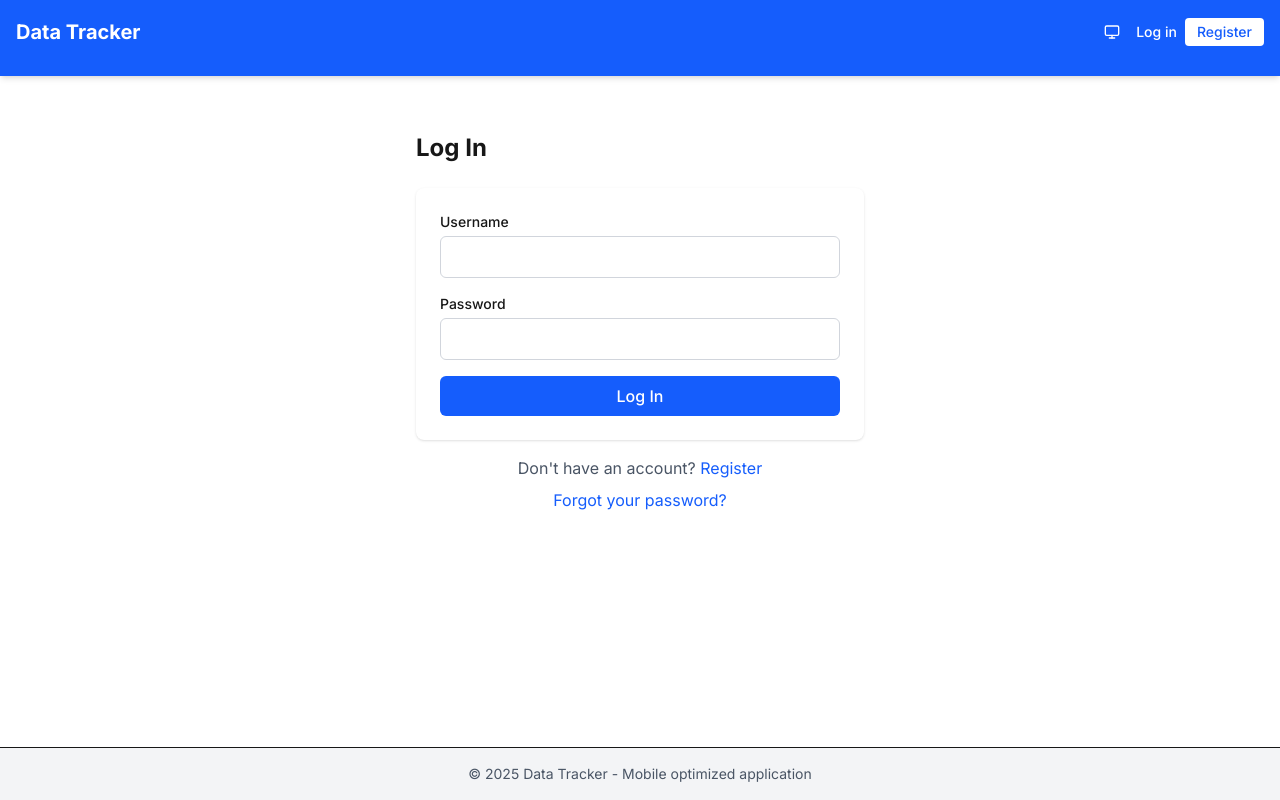
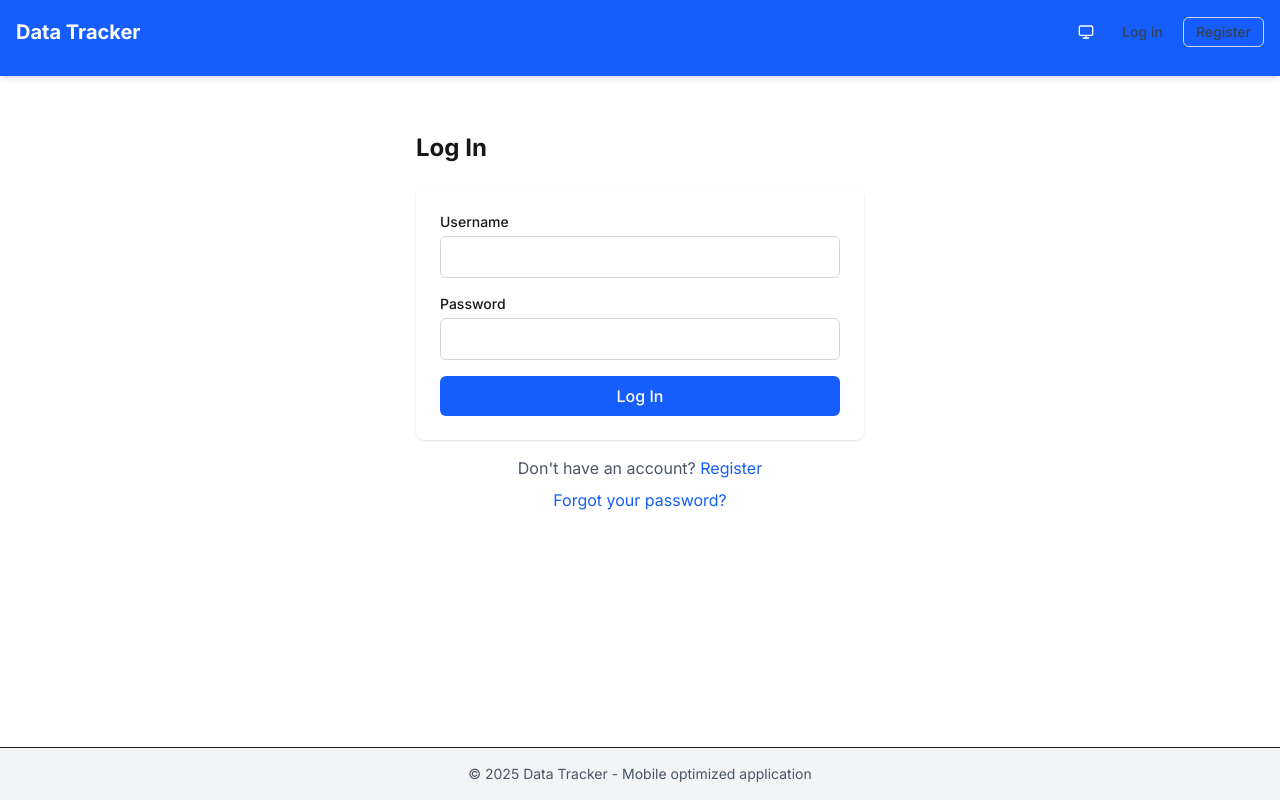
Before and after one commit to small-coding-dojo/weight-tracking, a Next.js app: page /login in a window 1280 px wide. Built offline with nearby package versions, Linux system fonts and the light colour scheme; no server answers.

Commit message:
refactor: use button component in various places

```diff
--- a/package.json
+++ b/package.json
@@ -10,6 +10,7 @@
   },
   "dependencies": {
     "@prisma/client": "^6.7.0",
+    "@radix-ui/react-slot": "^1.2.2",
     "bcryptjs": "^3.0.2",
     "chart.js": "^4.4.9",
     "date-fns": "^4.1.0",
--- a/src/app/chart/page.tsx
+++ b/src/app/chart/page.tsx
@@ -646,36 +646,36 @@ export default function ChartPage() {
           <div className="flex items-center space-x-3">
             <span className="text-sm text-gray-600">View mode:</span>
             <div className="flex items-center">
-              <button
+              <Button
                 onClick={() => setShowDailyAverages(true)}
-                className={`px-3 py-1 text-sm rounded-l ${
-                  showDailyAverages
-                    ? 'bg-blue-600 text-white'
-                    : 'bg-gray-100 text-gray-700 hover:bg-gray-200'
+                className={`px-0 rounded-l ${
+                  !showDailyAverages ? 'bg-gray-100 text-gray-700 hover:bg-gray-200 dark:bg-gray-700 dark:text-gray-300 dark:hover:bg-gray-600' : ''
                 }`}
+                variant={showDailyAverages ? "primary" : "outline"}
+                size="sm"
               >
                 Daily Averages
-              </button>
-              <button
+              </Button>
+              <Button
                 onClick={() => setShowDailyAverages(false)}
-                className={`px-3 py-1 text-sm rounded-r ${
-                  !showDailyAverages
-                    ? 'bg-blue-600 text-white'
-                    : 'bg-gray-100 text-gray-700 hover:bg-gray-200'
+                className={`px-0 rounded-r ${
+                  showDailyAverages ? 'bg-gray-100 text-gray-700 hover:bg-gray-200 dark:bg-gray-700 dark:text-gray-300 dark:hover:bg-gray-600' : ''
                 }`}
+                variant={!showDailyAverages ? "primary" : "outline"}
+                size="sm"
               >
                 All Data Points
-              </button>
+              </Button>
             </div>
-            <button
+            <Button
               onClick={exportChart}
-              className={`px-3 py-1 text-sm rounded bg-green-600 text-white hover:bg-green-700 ${
-                isExporting ? 'opacity-50 cursor-not-allowed' : ''
-              }`}
+              variant="success"
+              size="sm"
               disabled={isExporting}
+              isLoading={isExporting}
             >
               {isExporting ? 'Exporting...' : 'Export Chart'}
-            </button>
+            </Button>
           </div>
         )}
       </div>
@@ -721,36 +721,30 @@ export default function ChartPage() {
             </div>
 
             <div className="flex gap-2">
-              <button
+              <Button
                 onClick={resetDateRange}
-                className={`px-4 py-2 rounded transition-colors ${
-                  isDarkMode
-                    ? 'bg-gray-700 text-gray-300 hover:bg-gray-600'
-                    : 'bg-gray-100 text-gray-700 hover:bg-gray-200'
-                }`}
+                variant="outline"
+                size="sm"
               >
                 Reset
-              </button>
+              </Button>
             </div>
           </div>
 
           <div className="mt-3 flex flex-wrap gap-2">
             <span className={`text-sm self-center mr-2 ${isDarkMode ? 'text-gray-400' : 'text-gray-500'}`}>Quick select:</span>
             {[7, 30, 90, 180, 365].map(days => (
-              <button
+              <Button
                 key={days}
                 onClick={() => applyPresetRange(days)}
-                className={`px-3 py-1 text-xs rounded ${
-                  isDarkMode
-                    ? 'bg-gray-700 hover:bg-gray-600'
-                    : 'bg-gray-100 hover:bg-gray-200'
-                }`}
+                variant="outline"
+                size="xs"
               >
                 {days === 7 ? 'Last 7 Days' :
                  days === 30 ? 'Last 30 Days' :
                  days === 90 ? 'Last 3 Months' :
                  days === 180 ? 'Last 6 Months' : 'Last Year'}
-              </button>
+              </Button>
             ))}
           </div>
 
--- a/src/app/table/page.tsx
+++ b/src/app/table/page.tsx
@@ -195,18 +195,18 @@ export default function TablePage() {
                   <td className="p-3 font-medium">{entry.value}</td>
                   <td className="p-3">{entry.notes || '-'}</td>
                   <td className="p-3 text-center">
-                    <button
+                    <Button
                       onClick={() => setSelectedEntryId(entry.id)}
-                      className={`${isDarkMode
-                        ? 'text-red-400 hover:text-red-300'
-                        : 'text-red-600 hover:text-red-800'}`}
+                      variant="ghost"
+                      size="icon"
+                      className={`text-red-600 hover:text-red-800 dark:text-red-400 dark:hover:text-red-300`}
                       disabled={isDeleting}
                       title="Delete entry"
                     >
                       <svg xmlns="http://www.w3.org/2000/svg" className="h-5 w-5 mx-auto" fill="none" viewBox="0 0 24 24" stroke="currentColor">
                         <path strokeLinecap="round" strokeLinejoin="round" strokeWidth={2} d="M19 7l-.867 12.142A2 2 0 0116.138 21H7.862a2 2 0 01-1.995-1.858L5 7m5 4v6m4-6v6m1-10V4a1 1 0 00-1-1h-4a1 1 0 00-1 1v3M4 7h16" />
                       </svg>
-                    </button>
+                    </Button>
                   </td>
                 </tr>
               ))}
--- a/src/components/theme-toggle.tsx
+++ b/src/components/theme-toggle.tsx
@@ -1,14 +1,17 @@
 'use client';
 
 import { useTheme } from '@/components/theme-provider';
+import { Button } from '@/components/ui/Button';
 
 export function ThemeToggle() {
   const { theme, setTheme } = useTheme();
 
   return (
     <div className="relative inline-block">
-      <button
-        className="flex items-center p-2 rounded-md hover:bg-blue-700 dark:hover:bg-gray-700 text-white"
+      <Button
+        variant="ghost"
+        size="icon"
+        className="text-white"
         onClick={() => {
           setTheme(theme === 'dark' ? 'light' : theme === 'light' ? 'system' : 'dark');
         }}
@@ -72,7 +75,7 @@ export function ThemeToggle() {
             <line x1="12" x2="12" y1="17" y2="21"></line>
           </svg>
         )}
-      </button>
+      </Button>
     </div>
   );
 }
--- a/src/components/ui/Button.tsx
+++ b/src/components/ui/Button.tsx
@@ -1,13 +1,16 @@
 'use client';
 
-import { ButtonHTMLAttributes, forwardRef } from 'react';
+import { ButtonHTMLAttributes, forwardRef, ReactNode } from 'react';
 import { useDarkMode } from '@/hooks/useDarkMode';
+import { Slot } from '@radix-ui/react-slot';
 
 export interface ButtonProps extends ButtonHTMLAttributes<HTMLButtonElement> {
-  variant?: 'primary' | 'secondary' | 'danger' | 'success' | 'outline';
-  size?: 'sm' | 'md' | 'lg';
+  variant?: 'primary' | 'secondary' | 'danger' | 'success' | 'outline' | 'ghost';
+  size?: 'xs' | 'sm' | 'md' | 'lg' | 'icon';
   isLoading?: boolean;
   fullWidth?: boolean;
+  asChild?: boolean;
+  children?: ReactNode;
 }
 
 export const Button = forwardRef<HTMLButtonElement, ButtonProps>(
@@ -16,19 +19,23 @@ export const Button = forwardRef<HTMLButtonElement, ButtonProps>(
     size = 'md',
     isLoading = false,
     fullWidth = false,
+    asChild = false,
     children,
     className = '',
     disabled,
     ...props
   }, ref) => {
     const isDarkMode = useDarkMode();
+    const Comp = asChild ? Slot : "button";
 
     const baseStyles = 'inline-flex items-center justify-center font-medium transition-colors rounded-md focus:outline-none focus:ring-2 focus:ring-offset-2 focus:ring-blue-500';
 
     const sizeStyles = {
+      xs: 'px-2 py-0.5 text-xs',
       sm: 'px-3 py-1 text-sm',
       md: 'px-4 py-2',
       lg: 'px-6 py-3 text-lg',
+      icon: 'p-2 aspect-square',
     };
 
     const variantStyles = {
@@ -41,12 +48,15 @@ export const Button = forwardRef<HTMLButtonElement, ButtonProps>(
       outline: isDarkMode
         ? 'border border-gray-600 text-gray-300 hover:bg-gray-700'
         : 'border border-gray-300 text-gray-700 hover:bg-gray-50',
+      ghost: isDarkMode
+        ? 'text-gray-300 hover:bg-gray-800 hover:text-gray-100'
+        : 'text-gray-700 hover:bg-gray-100 hover:text-gray-800',
     };
 
     const widthStyle = fullWidth ? 'w-full' : '';
 
     return (
-      <button
+      <Comp
         ref={ref}
         disabled={disabled || isLoading}
         className={`${baseStyles} ${sizeStyles[size]} ${variantStyles[variant]} ${widthStyle} ${className}`}
@@ -63,7 +73,7 @@ export const Button = forwardRef<HTMLButtonElement, ButtonProps>(
         ) : (
           children
         )}
-      </button>
+      </Comp>
     );
   }
 );
--- a/src/components/user-nav.tsx
+++ b/src/components/user-nav.tsx
@@ -5,6 +5,7 @@ import { useRouter } from 'next/navigation';
 import Link from 'next/link';
 import { useState, useRef, useEffect } from 'react';
 import { ThemeToggle } from './theme-toggle';
+import { Button } from '@/components/ui/Button';
 
 export function UserNav() {
   const { data: session, status } = useSession();
@@ -40,15 +41,24 @@ export function UserNav() {
     return (
       <div className="flex items-center space-x-2">
         <ThemeToggle />
-        <Link href="/login" className="text-sm font-medium hover:underline">
-          Log in
-        </Link>
-        <Link
-          href="/register"
-          className="text-sm bg-white text-blue-600 font-medium px-3 py-1 rounded hover:bg-blue-50 transition-colors dark:bg-gray-700 dark:text-white dark:hover:bg-gray-600"
+        <Button
+          variant="ghost"
+          size="sm"
+          asChild
         >
-          Register
-        </Link>
+          <Link href="/login">
+            Log in
+          </Link>
+        </Button>
+        <Button
+          variant="outline"
+          size="sm"
+          asChild
+        >
+          <Link href="/register">
+            Register
+          </Link>
+        </Button>
       </div>
     );
   }
@@ -56,8 +66,10 @@ export function UserNav() {
   return (
     <div className="relative flex items-center" ref={menuRef}>
       <ThemeToggle />
-      <button
-        className="flex items-center space-x-1 bg-blue-700 hover:bg-blue-800 rounded px-3 py-1 ml-2"
+      <Button
+        variant="primary"
+        size="sm"
+        className="ml-2"
         onClick={() => setIsMenuOpen(!isMenuOpen)}
       >
         <span className="text-sm font-medium truncate max-w-[120px]">
@@ -73,11 +85,11 @@ export function UserNav() {
           strokeWidth="2"
           strokeLinecap="round"
           strokeLinejoin="round"
-          className={`transition-transform ${isMenuOpen ? 'rotate-180' : ''}`}
+          className={`transition-transform ${isMenuOpen ? 'rotate-180' : ''} ml-1`}
         >
           <path d="M6 9l6 6 6-6"></path>
         </svg>
-      </button>
+      </Button>
 
       {isMenuOpen && (
         <div className="absolute right-0 mt-1 bg-white rounded-md shadow-lg py-1 w-48 z-10 top-full dark:bg-gray-800 dark:border dark:border-gray-700">
@@ -91,12 +103,13 @@ export function UserNav() {
           >
             Settings
           </Link>
-          <button
+          <Button
             onClick={handleSignOut}
-            className="w-full text-left px-3 py-2 text-sm text-red-600 hover:bg-red-50 dark:text-red-400 dark:hover:bg-gray-700"
+            variant="ghost"
+            className="w-full text-left justify-start px-3 py-2 text-sm text-red-600 hover:bg-red-50 dark:text-red-400 dark:hover:bg-gray-700"
           >
             Sign out
-          </button>
+          </Button>
         </div>
       )}
     </div>
```
Also changed, not shown: 1 other file (tests, documents, lock files or other folders).
